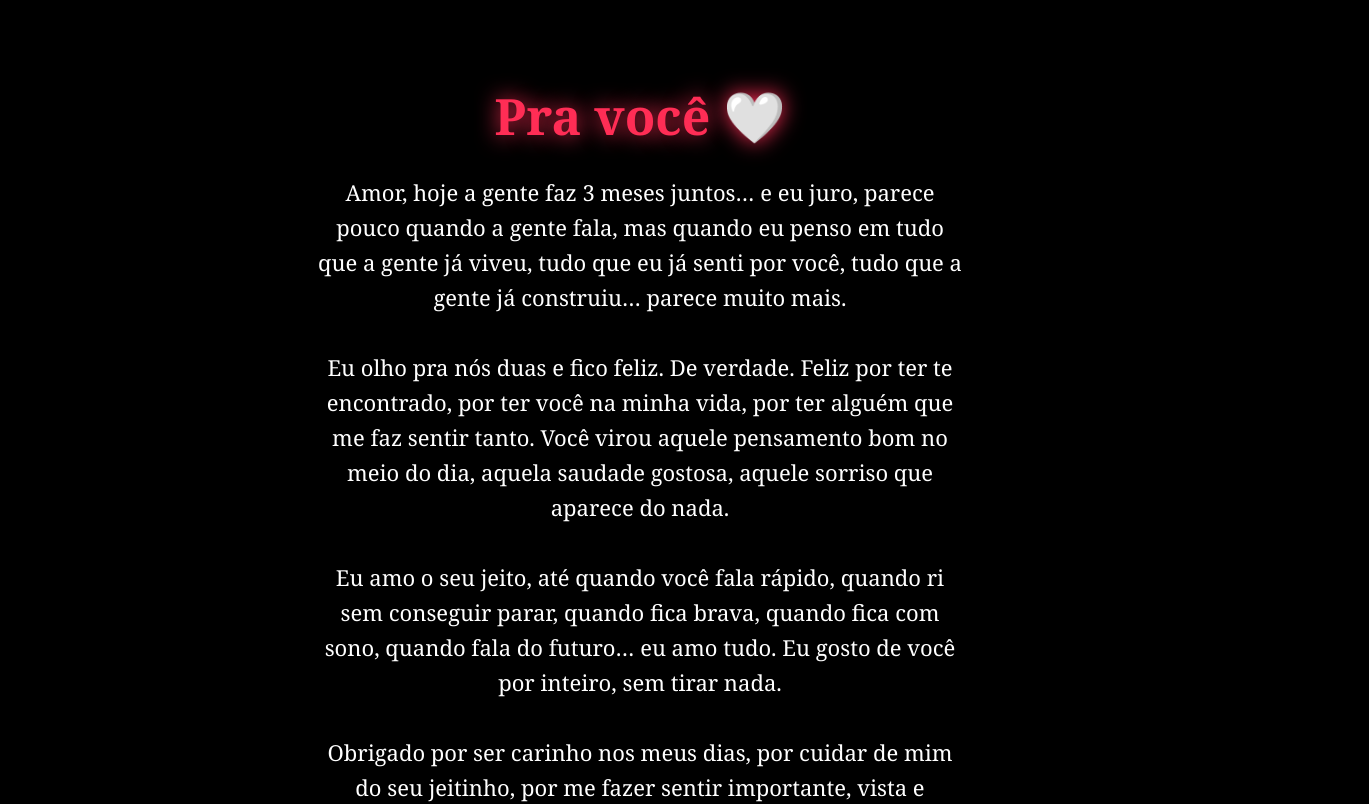
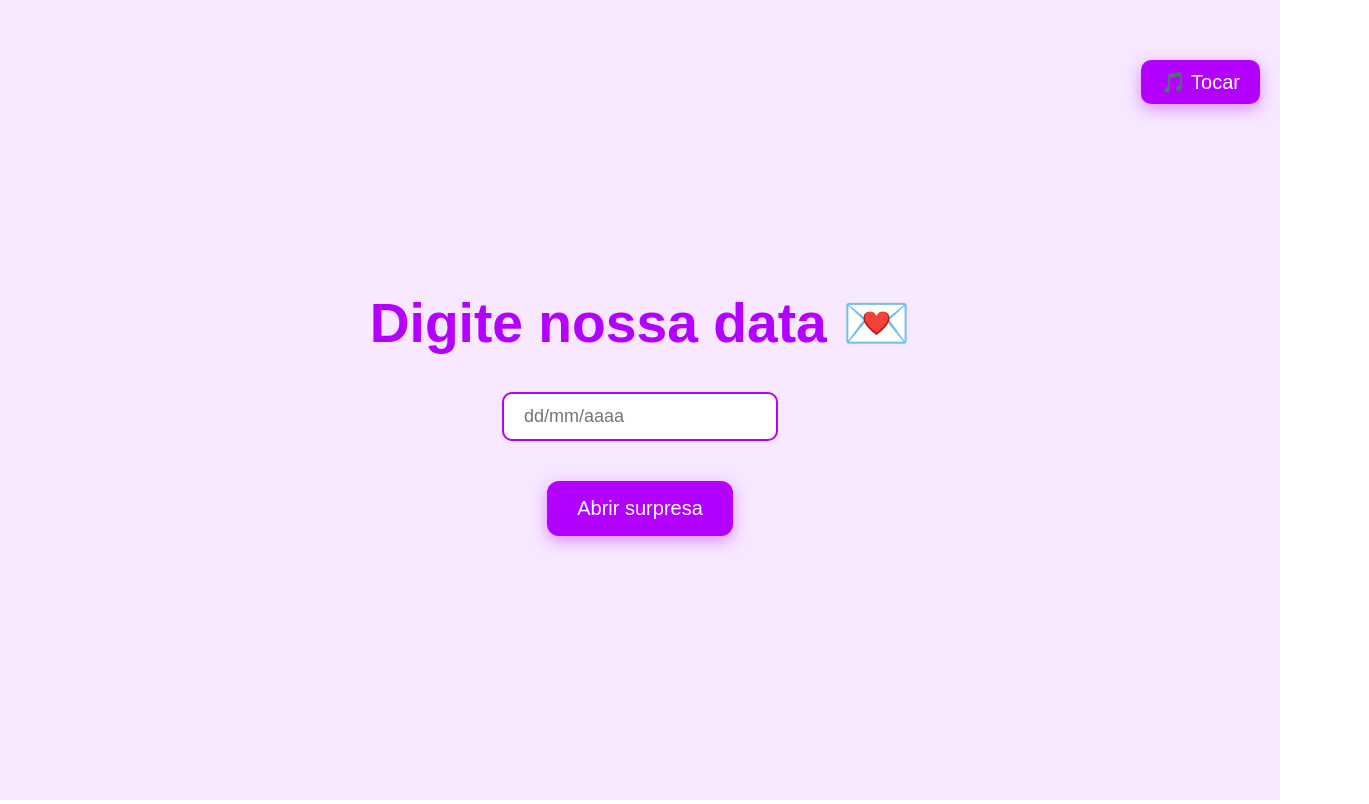
Before and after one commit to camx27k/3-meses-, a plain HTML site: page surpresa.html in a window 1280 px wide. Shown: the top 804 px of the page, 1369 px wide, since content can reach past the window. Drawn offline with Linux system fonts and the light colour scheme.

Commit message:
Update surpresa.html

```diff
--- a/surpresa.html
+++ b/surpresa.html
@@ -1,100 +1,176 @@
 <!DOCTYPE html>
 <html lang="pt-br">
 <head>
-    <meta charset="UTF-8">
-    <title>Para você ❤️</title>
-
-    <style>
-        body {
-            background: #000;
-            color: #fff;
-            font-family: "Georgia", serif;
-            padding: 40px;
-            text-align: center;
-        }
-
-        .letter {
-            max-width: 650px;
-            margin: auto;
-            font-size: 22px;
-            line-height: 35px;
-            opacity: 0;
-            animation: fadeIn 5s forwards;
-        }
-
-        h1 {
-            color: #ff2d55;
-            font-size: 50px;
-            margin-bottom: 25px;
-            animation: glow 2s infinite alternate;
-        }
-
-        @keyframes glow {
-            from { text-shadow: 0 0 10px #ff2d55; }
-            to { text-shadow: 0 0 25px #ff2d55; }
-        }
-
-        @keyframes fadeIn {
-            0% { opacity: 0; transform: translateY(20px);}
-            100% { opacity: 1; transform: translateY(0);}
-        }
-
-        .heart {
-            font-size: 50px;
-            margin-top: 30px;
-            animation: pulse 1.5s infinite;
-            color: #ff2d55;
-        }
-
-        @keyframes pulse {
-            0% { transform: scale(1); }
-            50% { transform: scale(1.25); }
-            100% { transform: scale(1); }
-        }
-
-        button {
-            margin-top: 40px;
-            padding: 15px 30px;
-            background: #ff2d55;
-            color: white;
-            border: none;
-            border-radius: 12px;
-            font-size: 18px;
-            cursor: pointer;
-            transition: 0.3s;
-        }
-
-        button:hover {
-            background: #cc1e42;
-            transform: scale(1.07);
-        }
-
-    </style>
+<meta charset="UTF-8">
+<title>Surpresa ❤️</title>
+<style>
+    body {
+        margin: 0;
+        padding: 0;
+        font-family: "Arial", sans-serif;
+        background: linear-gradient(135deg, #f7e6ff, #ffe6f0);
+        text-align: center;
+        overflow: hidden;
+    }
+    #content {
+        display: none;
+        padding: 50px 20px;
+        color: #541a66;
+    }
+    h1 {
+        font-size: 48px;
+        color: #b300ff;
+        margin-bottom: 20px;
+        animation: pulse 2s infinite;
+    }
+    p {
+        font-size: 22px;
+        line-height: 1.6;
+    }
+    #photo {
+        margin-top: 30px;
+        border-radius: 20px;
+        max-width: 90%;
+        height: auto;
+        box-shadow: 0 10px 20px rgba(0,0,0,0.3);
+    }
+    button {
+        margin-top: 40px;
+        padding: 16px 30px;
+        background: #b300ff;
+        color: white;
+        font-size: 20px;
+        border: none;
+        border-radius: 12px;
+        cursor: pointer;
+        transition: 0.3s;
+        box-shadow: 0 5px 15px rgba(179,0,255,0.4);
+    }
+    button:hover {
+        background: #8a00cc;
+        transform: scale(1.08) rotate(-2deg);
+        box-shadow: 0 8px 20px rgba(179,0,255,0.6);
+    }
+    @keyframes pulse {
+        0% { transform: scale(1); }
+        50% { transform: scale(1.15); }
+        100% { transform: scale(1); }
+    }
+    /* Coracoes flutuando */
+    .heart {
+        position: fixed;
+        font-size: 24px;
+        z-index: 1000;
+        pointer-events: none;
+        animation: float 5s linear infinite;
+    }
+    @keyframes float {
+        0% { transform: translateY(0) rotate(0deg); }
+        100% { transform: translateY(-100vh) rotate(360deg); }
+    }
+    /* Tela de senha */
+    #passwordScreen {
+        position: fixed;
+        top:0;
+        left:0;
+        width:100%;
+        height:100%;
+        background: rgba(247,230,255,0.95);
+        display:flex;
+        flex-direction: column;
+        justify-content: center;
+        align-items: center;
+    }
+    #passwordScreen input {
+        padding: 12px 20px;
+        font-size: 18px;
+        border-radius: 10px;
+        border: 2px solid #b300ff;
+        margin-top: 20px;
+        outline: none;
+    }
+    /* Botão da música */
+    #musicBtn {
+        position: fixed;
+        top: 20px;
+        right: 20px;
+        padding: 10px 20px;
+        background: #b300ff;
+        color: white;
+        border: none;
+        border-radius: 10px;
+        cursor: pointer;
+        z-index: 1001;
+        box-shadow: 0 5px 15px rgba(179,0,255,0.4);
+    }
+    #musicBtn:hover {
+        background: #8a00cc;
+        transform: scale(1.05);
+    }
+</style>
 </head>
-
 <body>
 
-<h1>Pra você 🤍</h1>
-
-<div class="letter">
-
-Amor, hoje a gente faz 3 meses juntos… e eu juro, parece pouco quando a gente fala, mas quando eu penso em tudo que a gente já viveu, tudo que eu já senti por você, tudo que a gente já construiu… parece muito mais.
-<br><br>
-Eu olho pra nós duas e fico feliz. De verdade. Feliz por ter te encontrado, por ter você na minha vida, por ter alguém que me faz sentir tanto. Você virou aquele pensamento bom no meio do dia, aquela saudade gostosa, aquele sorriso que aparece do nada.
-<br><br>
-Eu amo o seu jeito, até quando você fala rápido, quando ri sem conseguir parar, quando fica brava, quando fica com sono, quando fala do futuro… eu amo tudo. Eu gosto de você por inteiro, sem tirar nada.
-<br><br>
-Obrigado por ser carinho nos meus dias, por cuidar de mim do seu jeitinho, por me fazer sentir importante, vista e escolhida. Obrigado por estar comigo, por ficar, por acreditar no “nós”.
-<br><br>
-Eu não sei onde tudo isso vai chegar, mas eu sei que hoje, agora, nesse instante, eu quero você. E se o futuro deixar, vou querer amanhã, depois, por muito tempo.
-<br><br>
-Três meses… e a certeza de que você é uma das melhores partes da minha vida.
-Eu te amo muito.
+<!-- Tela de senha -->
+<div id="passwordScreen">
+    <h1>Digite nossa data 💌</h1>
+    <input type="text" id="passwordInput" placeholder="dd/mm/aaaa">
+    <button onclick="checkPassword()">Abrir surpresa</button>
 </div>
 
-<div class="heart">❤️</div>
+<!-- Conteudo da surpresa -->
+<div id="content">
+    <h1>Feliz 3 meses ❤️</h1>
+    <p>Amor, cada momento com você é mágico. Obrigado por estar comigo!</p>
+    <img id="photo" src="foto.jpg" alt="Nós duas">
+    <button onclick="alert('Te amo muito! 💜')">Clique aqui 💖</button>
+</div>
 
-<button onclick="window.location.href='index.html'">Voltar</button>
+<!-- Música e botão -->
+<audio id="music" src="musica.mp3" loop></audio>
+<button id="musicBtn" onclick="toggleMusic()">🎵 Tocar</button>
+
+<script>
+    // Senha: coloque a data de vocês aqui
+    const password = "26/11/2025"; // exemplo
+
+    function checkPassword() {
+        const input = document.getElementById("passwordInput").value;
+        if(input === password){
+            document.getElementById("passwordScreen").style.display = "none";
+            document.getElementById("content").style.display = "block";
+        } else {
+            alert("Senha incorreta! Tente novamente 💌");
+        }
+    }
+
+    // Música play/pause
+    const music = document.getElementById('music');
+    const musicBtn = document.getElementById('musicBtn');
+
+    function toggleMusic() {
+        if (music.paused) {
+            music.play();
+            musicBtn.innerText = '🔇 Pausar';
+        } else {
+            music.pause();
+            musicBtn.innerText = '🎵 Tocar';
+        }
+    }
+
+    // Coracoes flutuando
+    const createHeart = () => {
+        const heart = document.createElement('div');
+        heart.className = 'heart';
+        heart.innerText = '❤️';
+        heart.style.left = Math.random() * window.innerWidth + 'px';
+        heart.style.fontSize = (20 + Math.random() * 20) + 'px';
+        heart.style.animationDuration = (3 + Math.random() * 4) + 's';
+        document.body.appendChild(heart);
+        setTimeout(() => heart.remove(), 7000);
+    };
+    setInterval(createHeart, 300);
+</script>
 
 </body>
 </html>
```
